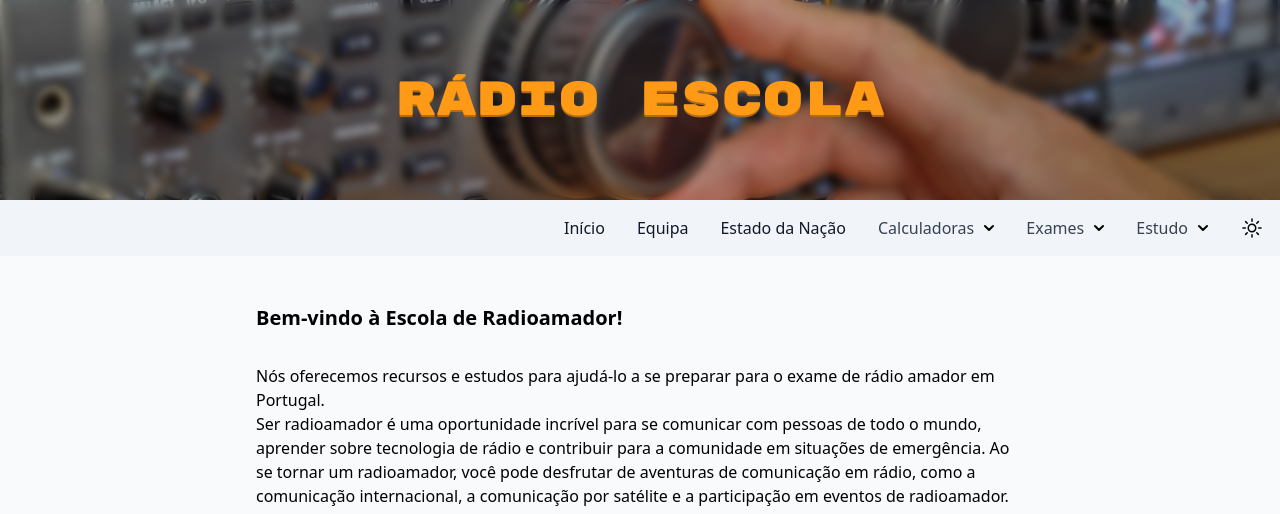
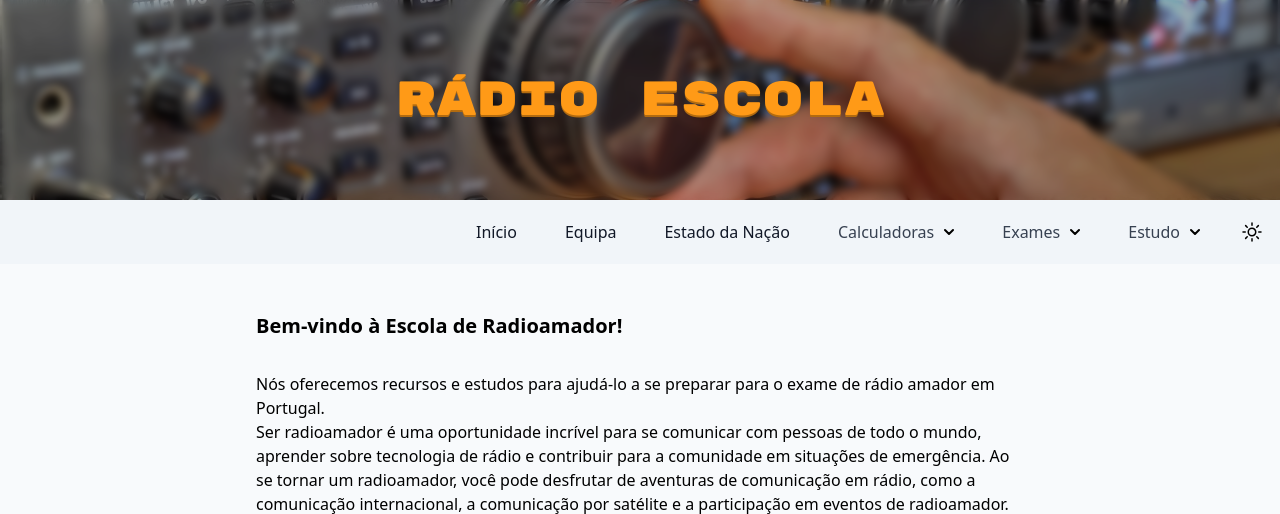
Before and after one commit to RadioEscola-pt/radioescola, a PHP site: page / in a window 1280 px wide. Shown: the top 514 px of the page. Run offline with PHP 8.4, Linux system fonts and the light colour scheme; some libraries are stand-ins or nearby versions.

Commit message:
switch favicon with svg, tweak nav bar

```diff
--- a/css/style.css
+++ b/css/style.css
@@ -2713,6 +2730,16 @@ td {
 .py-8 {
   padding-top: 2rem;
   padding-bottom: 2rem;
+}
+
+.px-2 {
+  padding-left: 0.5rem;
+  padding-right: 0.5rem;
+}
+
+.py-1 {
+  padding-top: 0.25rem;
+  padding-bottom: 0.25rem;
 }
 
 .pl-3 {
--- a/index.html
+++ b/index.html
@@ -138,7 +138,7 @@ window.timers=[];
         <button
           data-collapse-toggle="navbar-multi-level"
           type="button"
-          class="inline-flex items-center p-2 w-10 h-10 justify-center text-sm text-gray-500 rounded-lg md:hidden hover:bg-gray-100 focus:outline-none focus:ring-2 focus:ring-gray-200 dark:text-gray-400 dark:hover:bg-gray-700 dark:focus:ring-gray-600"
+          class="inline-flex items-center p-2 w-10 h-10 justify-center text-sm text-gray-500 rounded-lg md:hidden hover:bg-gray-200 focus:outline-none focus:ring-2 focus:ring-gray-200 dark:text-gray-400 dark:hover:bg-gray-700 dark:focus:ring-gray-600"
           aria-controls="navbar-multi-level"
           aria-expanded="false"
         >
@@ -153,7 +153,7 @@ window.timers=[];
               <a
                 onclick="new LoadChapter('home')"
                 href="#"
-                class="block py-2 pl-3 pr-4 text-gray-900 rounded hover:bg-gray-100 md:hover:bg-transparent md:border-0 md:hover:text-blue-700 md:p-0 dark:text-white md:dark:hover:text-blue-500 dark:hover:bg-gray-700 dark:hover:text-white md:dark:hover:bg-transparent"
+                class="block py-1 px-2 text-gray-900 rounded hover:bg-slate-300 md:border-0 md:hover:text-slate-800 dark:text-white md:dark:hover:text-slate-50 dark:hover:bg-slate-800 dark:hover:text-white"
                 aria-current="page"
                 >Início</a
               >
@@ -162,7 +162,7 @@ window.timers=[];
               <a
                 onclick="new LoadChapter('equipa')"
                 href="#"
-                class="block py-2 pl-3 pr-4 text-gray-900 rounded hover:bg-gray-100 md:hover:bg-transparent md:border-0 md:hover:text-blue-700 md:p-0 dark:text-white md:dark:hover:text-blue-500 dark:hover:bg-gray-700 dark:hover:text-white md:dark:hover:bg-transparent"
+                class="block py-1 px-2 text-gray-900 rounded hover:bg-slate-300 md:border-0 md:hover:text-slate-800 dark:text-white md:dark:hover:text-slate-50 dark:hover:bg-slate-800 dark:hover:text-white"
                 aria-current="page"
                 >Equipa</a
               >
@@ -171,14 +171,14 @@ window.timers=[];
               <a
                 onclick="new LoadChapter('EDN')"
                 href="#"
-                class="block py-2 pl-3 pr-4 text-gray-900 rounded hover:bg-gray-100 md:hover:bg-transparent md:border-0 md:hover:text-blue-700 md:p-0 dark:text-white md:dark:hover:text-blue-500 dark:hover:bg-gray-700 dark:hover:text-white md:dark:hover:bg-transparent"
+                class="block py-1 px-2 text-gray-900 rounded hover:bg-slate-300 md:border-0 md:hover:text-slate-800 dark:text-white md:dark:hover:text-slate-50 dark:hover:bg-slate-800 dark:hover:text-white"
                 aria-current="page"
                 >Estado da Nação</a
               >
             </li>
             <li>
               <button id="questionsDropdownLink" data-dropdown-toggle="questionsDropdown"
-                class="flex items-center justify-between w-full py-2 pl-3 pr-4 text-gray-700 border-b border-gray-100 hover:bg-gray-50 md:hover:bg-transparent md:border-0 md:hover:text-blue-700 md:p-0 md:w-auto dark:text-white md:dark:hover:text-blue-500 dark:focus:text-white dark:border-gray-700 dark:hover:bg-gray-700 md:dark:hover:bg-transparent">
+                class="rounded flex items-center justify-between w-full py-1 px-2 text-gray-700 border-b border-gray-100 hover:bg-slate-300 md:border-0 md:hover:text-slate-800 md:w-auto dark:text-white dark:focus:text-white dark:border-gray-700 md:dark:hover:text-slate-50 dark:hover:bg-slate-800">
                 Calculadoras
                 <img src="images/arrow-down.svg" class="w-2.5 h-2.5 ml-2.5" />
               </button>
@@ -188,16 +188,16 @@ window.timers=[];
                   <li aria-labelledby="examsDropdownLink">
                   <li>
                     <a onclick="" href="#COPADDER"
-                      class="block px-4 py-2 hover:bg-gray-100 dark:hover:bg-gray-600 dark:hover:text-white">Adicionar
+                      class="block px-4 py-2 hover:bg-gray-200 dark:hover:bg-gray-600 dark:hover:text-white">Adicionar
                       Componentes</a>
                   </li>
                   <li>
                     <a onclick="" href="#REACTANCE"
-                      class="block px-4 py-2 hover:bg-gray-100 dark:hover:bg-gray-600 dark:hover:text-white">Impedância</a>
+                      class="block px-4 py-2 hover:bg-gray-200 dark:hover:bg-gray-600 dark:hover:text-white">Impedância</a>
                   </li>
                   <li>
                     <a onclick="" href="#OHMCALC"
-                      class="block px-4 py-2 hover:bg-gray-100 dark:hover:bg-gray-600 dark:hover:text-white"> Lei de Ohm</a>
+                      class="block px-4 py-2 hover:bg-gray-200 dark:hover:bg-gray-600 dark:hover:text-white"> Lei de Ohm</a>
                   </li>
             </li>
             </ul>
@@ -208,8 +208,7 @@ window.timers=[];
               <button
                 id="examsDropdownLink"
                 data-dropdown-toggle="examsDropdown"
-                class="flex items-center justify-between w-full py-2 pl-3 pr-4 text-gray-700 border-b border-gray-100 hover:bg-gray-50 md:hover:bg-transparent md:border-0 md:hover:text-blue-700 md:p-0 md:w-auto dark:text-white md:dark:hover:text-blue-500 dark:focus:text-white dark:border-gray-700 dark:hover:bg-gray-700 md:dark:hover:bg-transparent"
-              >
+                class="rounded flex items-center justify-between w-full py-1 px-2 text-gray-700 border-b border-gray-100 hover:bg-slate-300 md:border-0 md:hover:text-slate-800 md:w-auto dark:text-white dark:focus:text-white dark:border-gray-700 md:dark:hover:text-slate-50 dark:hover:bg-slate-800">
                 Exames
                 <img src="images/arrow-down.svg" class="w-2.5 h-2.5 ml-2.5" />
               </button>
@@ -228,7 +227,7 @@ window.timers=[];
                       data-dropdown-toggle="cat3exams"
                       data-dropdown-placement="right-start"
                       type="button"
-                      class="flex items-center justify-between w-full px-4 py-2 hover:bg-gray-100 dark:hover:bg-gray-600 dark:hover:text-white"
+                      class="flex items-center justify-between w-full px-4 py-2 hover:bg-gray-200 dark:hover:bg-gray-600 dark:hover:text-white"
                     >
                       Categoria 3
                       <img
@@ -249,7 +248,7 @@ window.timers=[];
                             id="favQuiz3"
                             onclick="new FavQuiz('question3.json')"
                             href="#"
-                            class="block px-4 py-2 hover:bg-gray-100 dark:hover:bg-gray-600 dark:text-gray-400 dark:hover:text-white"
+                            class="block px-4 py-2 hover:bg-gray-200 dark:hover:bg-gray-600 dark:text-gray-400 dark:hover:text-white"
                             >Favoritas</a
                           >
                         </li>
@@ -257,7 +256,7 @@ window.timers=[];
                           <a
                             onclick="new Quiz('question3.json')"
                             href="#"
-                            class="block px-4 py-2 hover:bg-gray-100 dark:hover:bg-gray-600 dark:text-gray-400 dark:hover:text-white"
+                            class="block px-4 py-2 hover:bg-gray-200 dark:hover:bg-gray-600 dark:text-gray-400 dark:hover:text-white"
                             >Todas as perguntas</a
                           >
                         </li>
@@ -265,7 +264,7 @@ window.timers=[];
                           <a
                             onclick="new SimulateQuiz('question3.json')"
                             href="#"
-                            class="block px-4 py-2 hover:bg-gray-100 dark:hover:bg-gray-600 dark:text-gray-400 dark:hover:text-white"
+                            class="block px-4 py-2 hover:bg-gray-200 dark:hover:bg-gray-600 dark:text-gray-400 dark:hover:text-white"
                             >Simulador de exame</a
                           >
                         </li>
@@ -278,7 +277,7 @@ window.timers=[];
                       data-dropdown-toggle="cat2exams"
                       data-dropdown-placement="right-start"
                       type="button"
-                      class="flex items-center justify-between w-full px-4 py-2 hover:bg-gray-100 dark:hover:bg-gray-600 dark:hover:text-white"
+                      class="flex items-center justify-between w-full px-4 py-2 hover:bg-gray-200 dark:hover:bg-gray-600 dark:hover:text-white"
                     >
                       Categoria 2
                       <img
@@ -299,7 +298,7 @@ window.timers=[];
                             id="favQuiz2"
                             onclick="new FavQuiz('question2.json')"
                             href="#"
-                            class="block px-4 py-2 hover:bg-gray-100 dark:hover:bg-gray-600 dark:text-gray-400 dark:hover:text-white"
+                            class="block px-4 py-2 hover:bg-gray-200 dark:hover:bg-gray-600 dark:text-gray-400 dark:hover:text-white"
                             >Favoritas</a
                           >
                         </li>
@@ -307,7 +306,7 @@ window.timers=[];
                           <a
                             onclick="new Quiz('question2.json')"
                             href="#"
-                            class="block px-4 py-2 hover:bg-gray-100 dark:hover:bg-gray-600 dark:text-gray-400 dark:hover:text-white"
+                            class="block px-4 py-2 hover:bg-gray-200 dark:hover:bg-gray-600 dark:text-gray-400 dark:hover:text-white"
                             >Todas as perguntas</a
                           >
                         </li>
@@ -315,7 +314,7 @@ window.timers=[];
                           <a
                             onclick="new SimulateQuiz('question2.json')"
                             href="#"
-                            class="block px-4 py-2 hover:bg-gray-100 dark:hover:bg-gray-600 dark:text-gray-400 dark:hover:text-white"
+                            class="block px-4 py-2 hover:bg-gray-200 dark:hover:bg-gray-600 dark:text-gray-400 dark:hover:text-white"
                             >Simulador de exame</a
                           >
                         </li>
@@ -328,7 +327,7 @@ window.timers=[];
                       data-dropdown-toggle="cat1exams"
                       data-dropdown-placement="right-start"
                       type="button"
-                      class="flex items-center justify-between w-full px-4 py-2 hover:bg-gray-100 dark:hover:bg-gray-600 dark:hover:text-white"
+                      class="flex items-center justify-between w-full px-4 py-2 hover:bg-gray-200 dark:hover:bg-gray-600 dark:hover:text-white"
                     >
                       Categoria 1
                       <img
@@ -349,7 +348,7 @@ window.timers=[];
                             id="favQuiz1"
                             onclick="new FavQuiz('question1.json')"
                             href="#"
-                            class="block px-4 py-2 hover:bg-gray-100 dark:hover:bg-gray-600 dark:text-gray-400 dark:hover:text-white"
+                            class="block px-4 py-2 hover:bg-gray-200 dark:hover:bg-gray-600 dark:text-gray-400 dark:hover:text-white"
                             >Favoritas</a
                           >
                         </li>
@@ -357,7 +356,7 @@ window.timers=[];
                           <a
                             onclick="new Quiz('question1.json')"
                             href="#"
-                            class="block px-4 py-2 hover:bg-gray-100 dark:hover:bg-gray-600 dark:text-gray-400 dark:hover:text-white"
+                            class="block px-4 py-2 hover:bg-gray-200 dark:hover:bg-gray-600 dark:text-gray-400 dark:hover:text-white"
                             >Todas as perguntas</a
                           >
                         </li>
@@ -365,7 +364,7 @@ window.timers=[];
                           <a
                             onclick="new SimulateQuiz('question1.json')"
                             href="#"
-                            class="block px-4 py-2 hover:bg-gray-100 dark:hover:bg-gray-600 dark:text-gray-400 dark:hover:text-white"
+                            class="block px-4 py-2 hover:bg-gray-200 dark:hover:bg-gray-600 dark:text-gray-400 dark:hover:text-white"
                             >Simulador de exame</a
                           >
                         </li>
@@ -376,7 +375,7 @@ window.timers=[];
                     <a
                       onclick="new LoadChapter('marcar_exame_anacom')"
                       href="#"
-                      class="block px-4 py-2 hover:bg-gray-100 dark:hover:bg-gray-600 dark:hover:text-white"
+                      class="block px-4 py-2 hover:bg-gray-200 dark:hover:bg-gray-600 dark:hover:text-white"
                       >Ir a exame</a
                     >
                   </li>
@@ -387,8 +386,7 @@ window.timers=[];
               <button
                 id="studyLink"
                 data-dropdown-toggle="studyNavbar"
-                class="flex items-center justify-between w-full py-2 pl-3 pr-4 text-gray-700 border-b border-gray-100 hover:bg-gray-50 md:hover:bg-transparent md:border-0 md:hover:text-blue-700 md:p-0 md:w-auto dark:text-white md:dark:hover:text-blue-500 dark:focus:text-white dark:border-gray-700 dark:hover:bg-gray-700 md:dark:hover:bg-transparent"
-              >
+                class="rounded flex items-center justify-between w-full py-1 px-2 text-gray-700 border-b border-gray-100 hover:bg-slate-300 md:border-0 md:hover:text-slate-800 md:w-auto dark:text-white dark:focus:text-white dark:border-gray-700 md:dark:hover:text-slate-50 dark:hover:bg-slate-800">
                 Estudo
                 <img src="images/arrow-down.svg" class="w-2.5 h-2.5 ml-2.5" />
               </button>
@@ -407,7 +405,7 @@ window.timers=[];
                       data-dropdown-toggle="study3Dropdown"
                       data-dropdown-placement="right-start"
                       type="button"
-                      class="flex items-center justify-between w-full px-4 py-2 hover:bg-gray-100 dark:hover:bg-gray-600 dark:hover:text-white"
+                      class="flex items-center justify-between w-full px-4 py-2 hover:bg-gray-200 dark:hover:bg-gray-600 dark:hover:text-white"
                     >
                       Categoria 3
                       <img
@@ -426,56 +424,56 @@ window.timers=[];
                         <li>
                           <a
                             onclick="new LoadChapter('alfabeto')"
-                            class="block px-4 py-2 hover:bg-gray-100 dark:hover:bg-gray-600 dark:text-gray-400 dark:hover:text-white"
+                            class="block px-4 py-2 hover:bg-gray-200 dark:hover:bg-gray-600 dark:text-gray-400 dark:hover:text-white"
                             >Alfabeto Fonético</a
                           >
                         </li>
                         <li>
                           <a
                             onclick="new LoadChapter('entidades')"
-                            class="block px-4 py-2 hover:bg-gray-100 dark:hover:bg-gray-600 dark:text-gray-400 dark:hover:text-white"
+                            class="block px-4 py-2 hover:bg-gray-200 dark:hover:bg-gray-600 dark:text-gray-400 dark:hover:text-white"
                             >Entidades e Competências</a
                           >
                         </li>
                         <li>
                           <a
                             onclick="new LoadChapter('codigoq')"
-                            class="block px-4 py-2 hover:bg-gray-100 dark:hover:bg-gray-600 dark:text-gray-400 dark:hover:text-white"
+                            class="block px-4 py-2 hover:bg-gray-200 dark:hover:bg-gray-600 dark:text-gray-400 dark:hover:text-white"
                             >Código Q</a
                           >
                         </li>
                         <li>
                           <a
                             onclick="new LoadChapter('prefixos')"
-                            class="block px-4 py-2 hover:bg-gray-100 dark:hover:bg-gray-600 dark:text-gray-400 dark:hover:text-white"
+                            class="block px-4 py-2 hover:bg-gray-200 dark:hover:bg-gray-600 dark:text-gray-400 dark:hover:text-white"
                             >Prefixos de indicativos</a
                           >
                         </li>
                         <li>
                           <a
                             onclick="new LoadChapter('ohm')"
-                            class="block px-4 py-2 hover:bg-gray-100 dark:hover:bg-gray-600 dark:text-gray-400 dark:hover:text-white"
+                            class="block px-4 py-2 hover:bg-gray-200 dark:hover:bg-gray-600 dark:text-gray-400 dark:hover:text-white"
                             >Lei de Ohm</a
                           >
                         </li>
                         <li>
                           <a
                             onclick="new LoadChapter('AC')"
-                            class="block px-4 py-2 hover:bg-gray-100 dark:hover:bg-gray-600 dark:text-gray-400 dark:hover:text-white"
+                            class="block px-4 py-2 hover:bg-gray-200 dark:hover:bg-gray-600 dark:text-gray-400 dark:hover:text-white"
                             >Corrente Alternada / AC
                           </a>
                         </li>
                         <li>
                           <a
                             onclick="new LoadChapter('codigoDecores')"
-                            class="block px-4 py-2 hover:bg-gray-100 dark:hover:bg-gray-600 dark:text-gray-400 dark:hover:text-white"
+                            class="block px-4 py-2 hover:bg-gray-200 dark:hover:bg-gray-600 dark:text-gray-400 dark:hover:text-white"
                             >Código de cores</a
                           >
                         </li>
                         <li>
                           <a
                             onclick="new LoadChapter('units')"
-                            class="block px-4 py-2 hover:bg-gray-100 dark:hover:bg-gray-600 dark:text-gray-400 dark:hover:text-white"
+                            class="block px-4 py-2 hover:bg-gray-200 dark:hover:bg-gray-600 dark:text-gray-400 dark:hover:text-white"
                             >Mult e SubMult. de Unidades</a
                           >
                         </li>
@@ -488,7 +486,7 @@ window.timers=[];
                       data-dropdown-toggle="study2Dropdown"
                       data-dropdown-placement="right-start"
                       type="button"
-                      class="flex items-center justify-between w-full px-4 py-2 hover:bg-gray-100 dark:hover:bg-gray-600 dark:hover:text-white"
+                      class="flex items-center justify-between w-full px-4 py-2 hover:bg-gray-200 dark:hover:bg-gray-600 dark:hover:text-white"
                     >
                       Categoria 2
                       <img
@@ -507,7 +505,7 @@ window.timers=[];
                         <li>
                           <a
                             onclick="new LoadChapter('SWR')"
-                            class="block px-4 py-2 hover:bg-gray-100 dark:hover:bg-gray-600 dark:text-gray-400 dark:hover:text-white"
+                            class="block px-4 py-2 hover:bg-gray-200 dark:hover:bg-gray-600 dark:text-gray-400 dark:hover:text-white"
                             >Onda estacionária (SWR)</a
                           >
                         </li>
@@ -515,7 +513,7 @@ window.timers=[];
                           <a
                             style="display: none"
                             href="#"
-                            class="block px-4 py-2 hover:bg-gray-100 dark:hover:bg-gray-600 dark:text-gray-400 dark:hover:text-white"
+                            class="block px-4 py-2 hover:bg-gray-200 dark:hover:bg-gray-600 dark:text-gray-400 dark:hover:text-white"
                             >Bobines (henry)</a
                           >
                         </li>
@@ -523,7 +521,7 @@ window.timers=[];
                           <a
                             style="display: none"
                             href="#"
-                            class="block px-4 py-2 hover:bg-gray-100 dark:hover:bg-gray-600 dark:text-gray-400 dark:hover:text-white"
+                            class="block px-4 py-2 hover:bg-gray-200 dark:hover:bg-gray-600 dark:text-gray-400 dark:hover:text-white"
                             >Condensador(bobine)</a
                           >
                         </li>
@@ -536,7 +534,7 @@ window.timers=[];
                       data-dropdown-toggle="study1Dropdown"
                       data-dropdown-placement="right-start"
                       type="button"
-                      class="flex items-center justify-between w-full px-4 py-2 hover:bg-gray-100 dark:hover:bg-gray-600 dark:hover:text-white"
+                      class="flex items-center justify-between w-full px-4 py-2 hover:bg-gray-200 dark:hover:bg-gray-600 dark:hover:text-white"
                     >
                       Categoria 1
                       <img
@@ -555,42 +553,42 @@ window.timers=[];
                         <li>
                           <a
                             onclick="new LoadChapter('gain')"
-                            class="block px-4 py-2 hover:bg-gray-100 dark:hover:bg-gray-600 dark:text-gray-400 dark:hover:text-white"
+                            class="block px-4 py-2 hover:bg-gray-200 dark:hover:bg-gray-600 dark:text-gray-400 dark:hover:text-white"
                             >Ganho (dB)</a
                           >
                         </li>
                         <li>
                           <a
                             onclick="new LoadChapter('tranformadores')"
-                            class="block px-4 py-2 hover:bg-gray-100 dark:hover:bg-gray-600 dark:text-gray-400 dark:hover:text-white"
+                            class="block px-4 py-2 hover:bg-gray-200 dark:hover:bg-gray-600 dark:text-gray-400 dark:hover:text-white"
                             >Tranformadores
                           </a>
                         </li>
                         <li>
                           <a
                             onclick="new LoadChapter('opamps')"
-                            class="block px-4 py-2 hover:bg-gray-100 dark:hover:bg-gray-600 dark:text-gray-400 dark:hover:text-white"
+                            class="block px-4 py-2 hover:bg-gray-200 dark:hover:bg-gray-600 dark:text-gray-400 dark:hover:text-white"
                             >Amplificadores operacionais
                           </a>
                         </li>
                         <li>
                           <a
                             onclick="new LoadChapter('bobines')"
-                            class="block px-4 py-2 hover:bg-gray-100 dark:hover:bg-gray-600 dark:text-gray-400 dark:hover:text-white"
+                            class="block px-4 py-2 hover:bg-gray-200 dark:hover:bg-gray-600 dark:text-gray-400 dark:hover:text-white"
                             >Reactância Indutiva
                           </a>
                         </li>
                         <li>
                           <a
                             onclick="new LoadChapter('condensadores')"
-                            class="block px-4 py-2 hover:bg-gray-100 dark:hover:bg-gray-600 dark:text-gray-400 dark:hover:text-white"
+                            class="block px-4 py-2 hover:bg-gray-200 dark:hover:bg-gray-600 dark:text-gray-400 dark:hover:text-white"
                             >Reactância Capacitiva</a
                           >
                         </li>
                         <li>
                           <a
                             onclick="new LoadChapter('receptores')"
-                            class="block px-4 py-2 hover:bg-gray-100 dark:hover:bg-gray-600 dark:text-gray-400 dark:hover:text-white"
+                            class="block px-4 py-2 hover:bg-gray-200 dark:hover:bg-gray-600 dark:text-gray-400 dark:hover:text-white"
                             >Receptores</a
                           >
                         </li>
@@ -600,7 +598,7 @@ window.timers=[];
                 </ul>
               </div>
             </li>
-            <li id="theme-toggle" onclick="toggleDarkMode()" class="flex">
+            <li id="theme-toggle" onclick="toggleDarkMode()" class="flex py-1">
               <svg
                 xmlns="http://www.w3.org/2000/svg"
                 fill="none"
```
Also changed, not shown: other parts of css/style.css (+66 -0 lines), js/Questions.js (+55 -42 lines).
